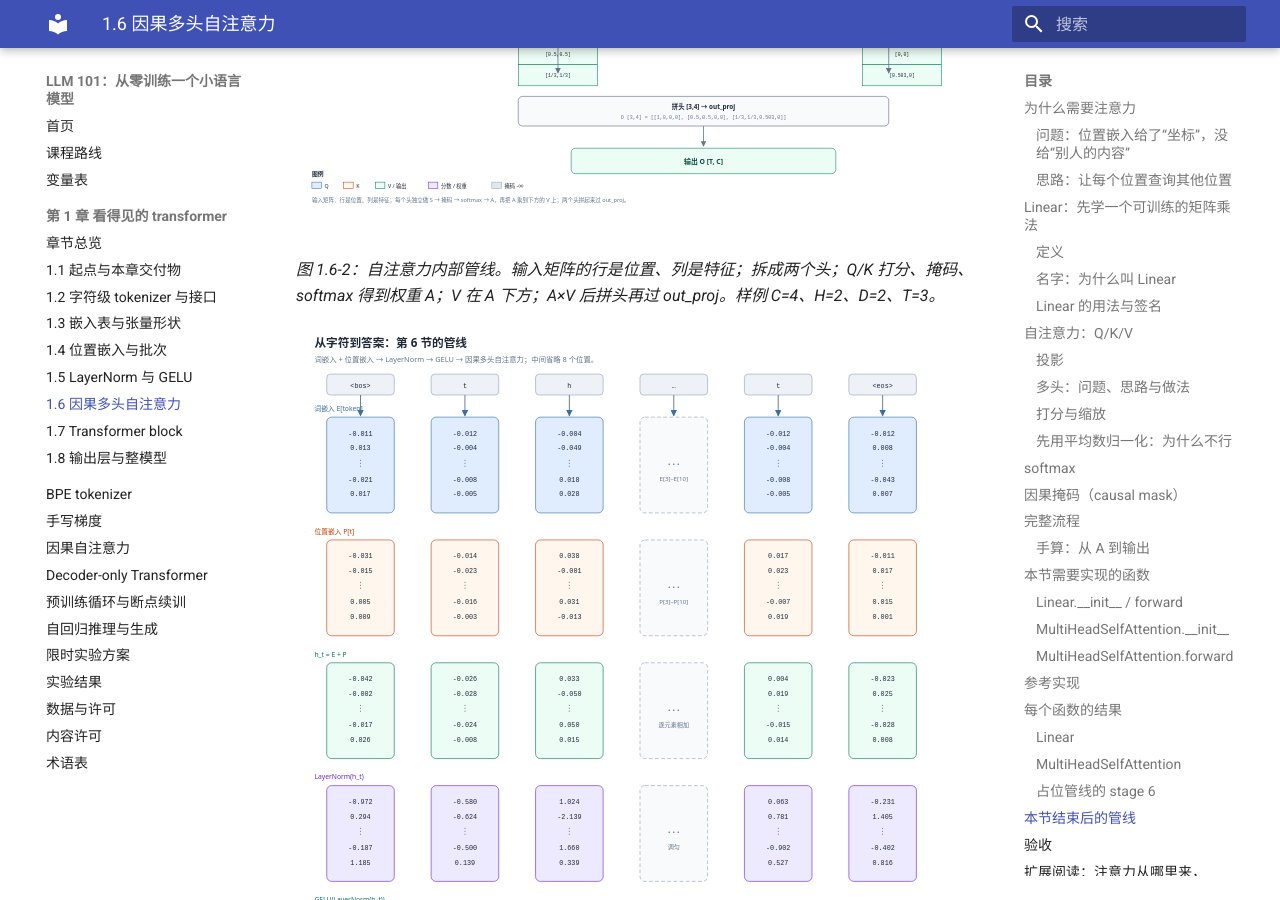
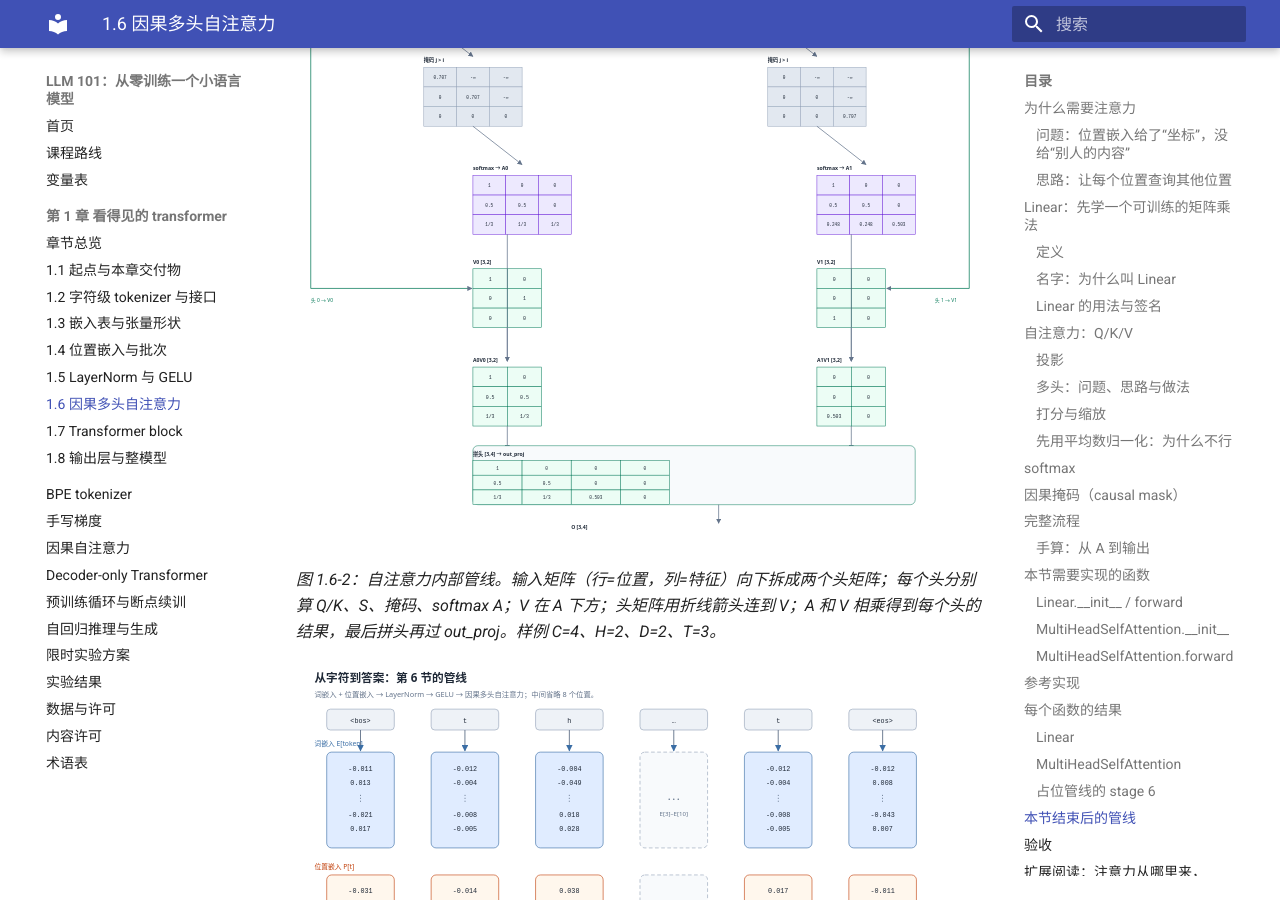
Before and after one commit to tigersoldier/llm-101, an MkDocs documentation site: the page built from docs/course/ch01/1.6.md, in a window 1280 px wide and 900 px high, scrolled down 13261 px. Built offline with MkDocs 1.6.1 and Material for MkDocs 9.7.7, drawn with Linux system fonts in a browser that asks for light colours.

Commit message:
Redraw 1.6-2 as a vertical two-head pipeline

```diff
--- a/docs/course/ch01/1.6.md
+++ b/docs/course/ch01/1.6.md
@@ -521,7 +521,7 @@ character       'm'
 
 ![自注意力内部管线：3 个位置、2 个头的手算例子](../../assets/ch01/16-attention-pipeline.svg)
 
-*图 1.6-2：自注意力内部管线。输入矩阵的行是位置、列是特征；拆成两个头；Q/K 打分、掩码、softmax 得到权重 A；V 在 A 下方；A×V 后拼头再过 out_proj。样例 C=4、H=2、D=2、T=3。*
+*图 1.6-2：自注意力内部管线。输入矩阵（行=位置，列=特征）向下拆成两个头矩阵；每个头分别算 Q/K、S、掩码、softmax A；V 在 A 下方；头矩阵用折线箭头连到 V；A 和 V 相乘得到每个头的结果，最后拼头再过 out_proj。样例 C=4、H=2、D=2、T=3。*
 
 ![从字符到答案：第 6 节的管线](../../assets/ch01/08-pipeline.svg)
 
```
Also changed, not shown: docs/assets/ch01/16-attention-pipeline.svg.
